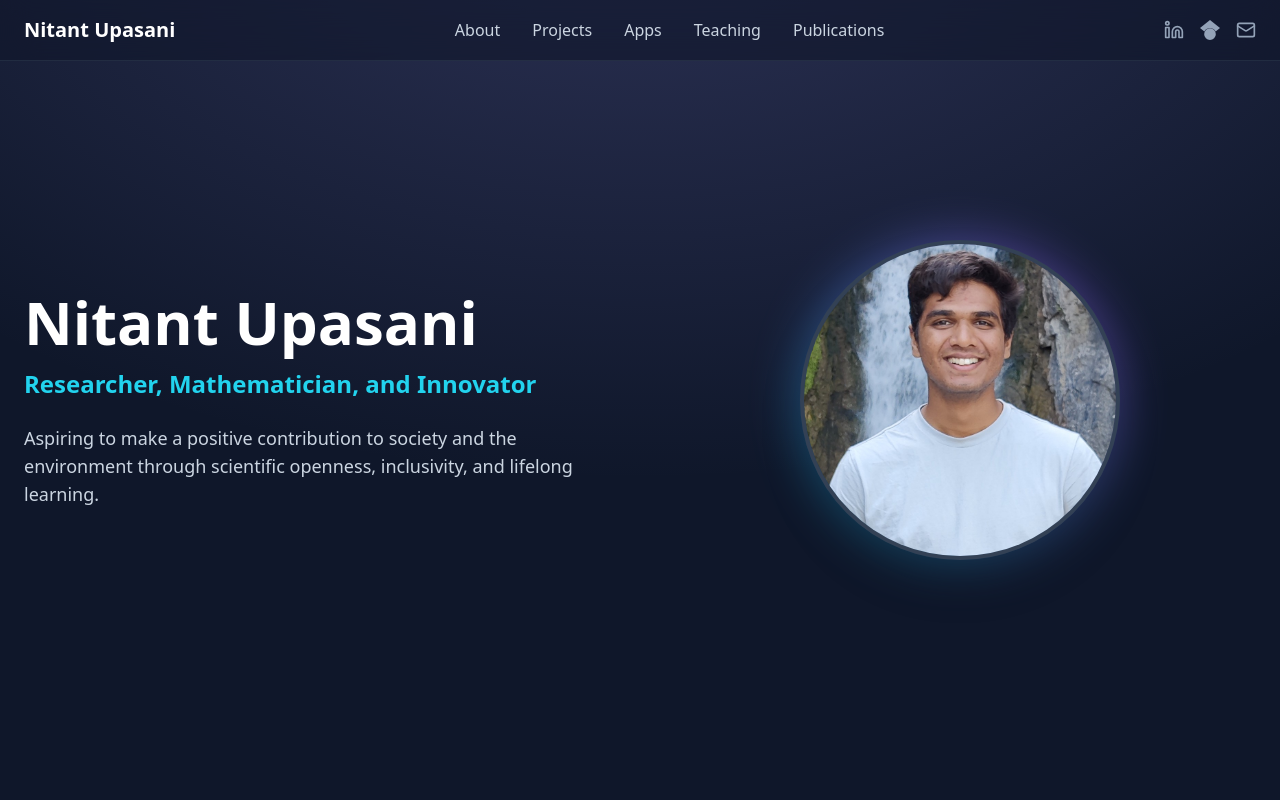
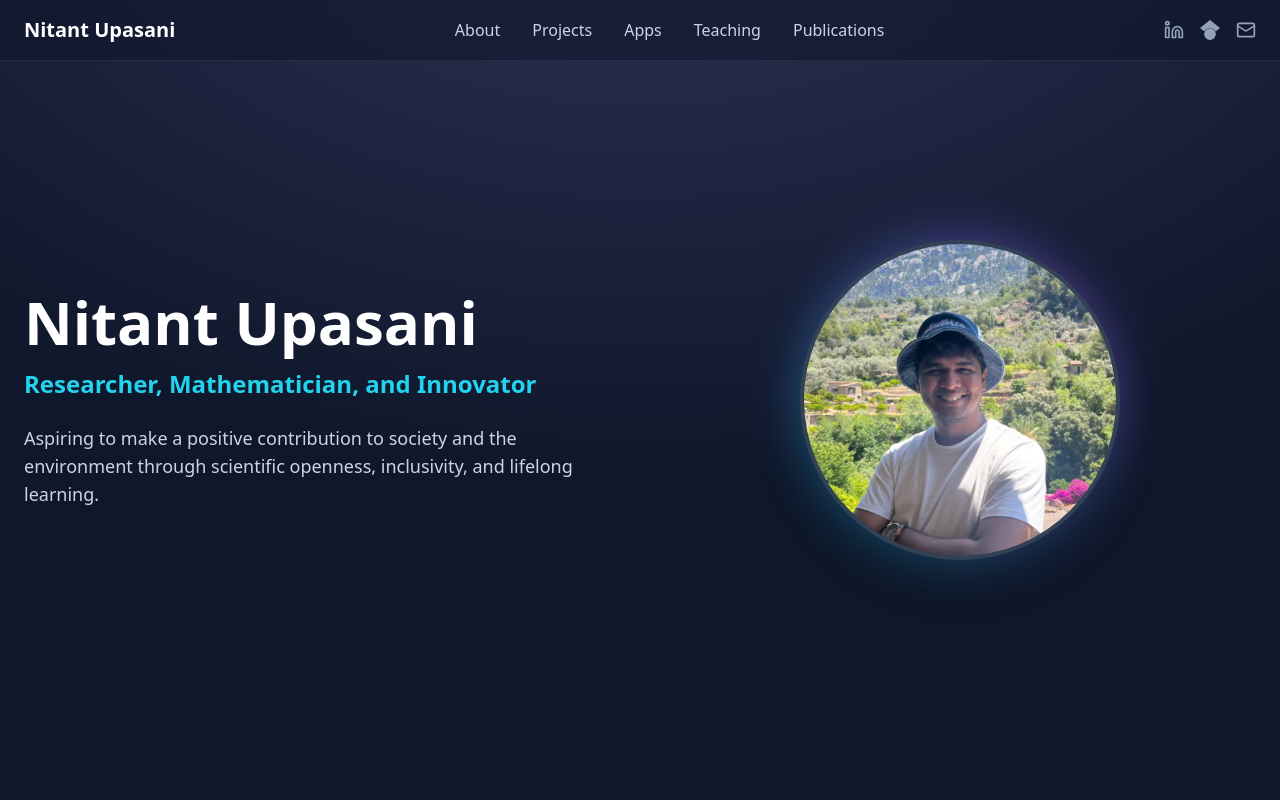
Before and after one commit to nitantupasani/webpage, a React (Create React App) app: page / in a window 1280 px wide. Shown: the top 800 px of the page. Built offline with nearby package versions, Linux system fonts and the light colour scheme.

Commit message:
pic change

```diff
--- a/src/App.js
+++ b/src/App.js
@@ -17,7 +17,7 @@ const portfolioData = {
   title: "Researcher, Mathematician, and Innovator",
   summary: "Aspiring to make a positive contribution to society and the environment through scientific openness, inclusivity, and lifelong learning.",
   // IMPORTANT: Replace this with a direct link to your photo
-  pictureUrl: "/picture.jpg",
+  pictureUrl: "/picture.png",
   contact: {
     email: "n.a.upasani@tue.nl",
     linkedin: "https://www.linkedin.com/in/nitant-upasani-bb1a76148/",
```
Also changed, not shown: public/picture.jpg (deleted), public/picture.png (added).
